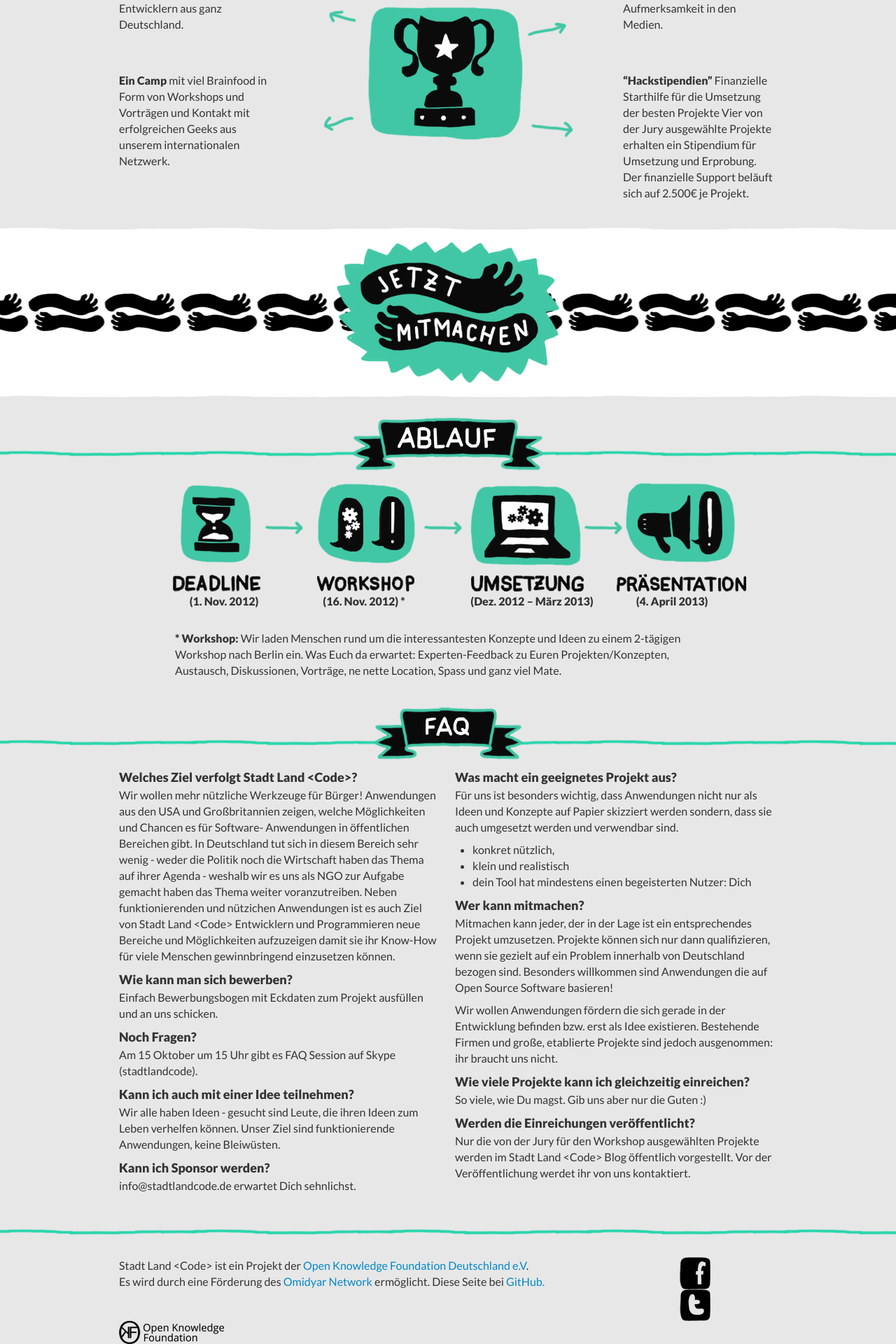
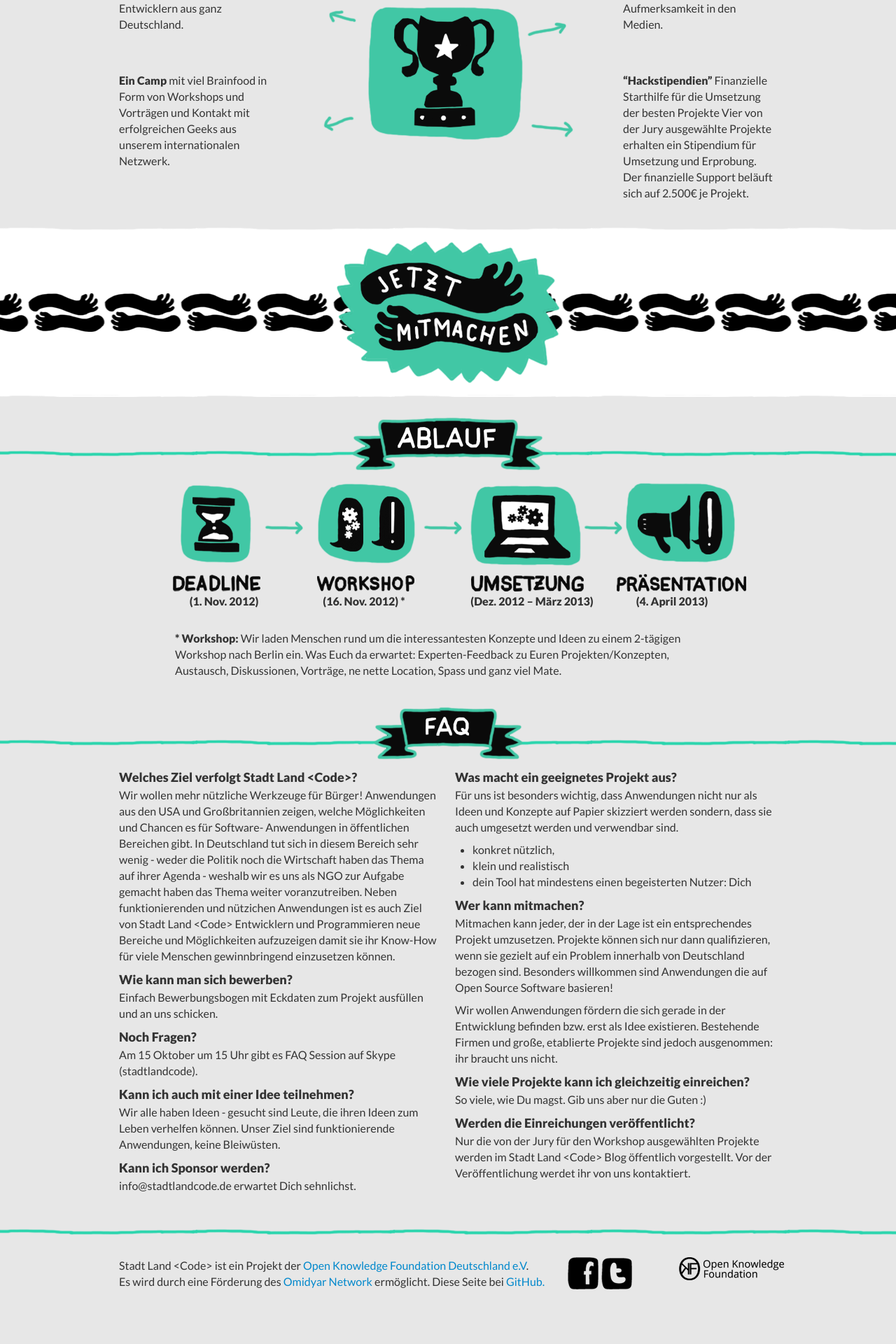
Before and after one commit to okfde/stadtlandcode.de, a Jekyll site: the page built from index.html, in a window 1280 px wide. Shown: the part 1982-3902 px from the top of the page at 70% size. Built offline with Jekyll 4.4.1, drawn with Linux system fonts in a browser that asks for light colours; nearby versions of some CDN libraries; Markdown is read by kramdown in place of the engine named in the settings; after the commit the page ends 3851 px from its top, so only the background shows below that.

Commit message:
Integrate Facebook and Twitter links

```diff
--- a/_layouts/default.html
+++ b/_layouts/default.html
@@ -52,7 +52,7 @@
 
   <footer class='container'>
     <div class='row'>
-      <div class="span10">
+      <div class="span8">
         <p>
         Stadt Land &lt;Code&gt; ist ein Projekt der <a href="http://okfn.de">Open Knowledge Foundation Deutschland e.V</a>.<br> Es wird
         durch eine Förderung des <a href="http://www.omidyar.com/">Omidyar
@@ -60,12 +60,18 @@
         </p>
         <br/>
       </div>
-     <div class="span1 right-align">
-       <a href="https://www.facebook.com/pages/Stadt-Land-Code/453589547996891"><img src='img/Facebook.png'></a>
-       <a href="https://twitter.com/StadtLandCode"><img src='img/Twitter.png'></a>
-        </div>
+     <div class="span2 right-align">
+       <a href="https://www.facebook.com/pages/Stadt-Land-Code/453589547996891">
+        <img alt="Facebook" src='img/Facebook.png'>
+      </a>
+       <a href="https://twitter.com/StadtLandCode">
+        <img alt="Twitter" src='img/Twitter.png'>
+      </a>
+      </div>
       <div class="span2 right-align">
-        <a href="http://okfn.org"><img alt="Open Knowledge Foundation" src='img/okfn.png'></a>
+        <a href="http://okfn.org">
+          <img alt="Open Knowledge Foundation" src='img/okfn.png'>
+        </a>
       </div>
     </div>
   </footer>
```
